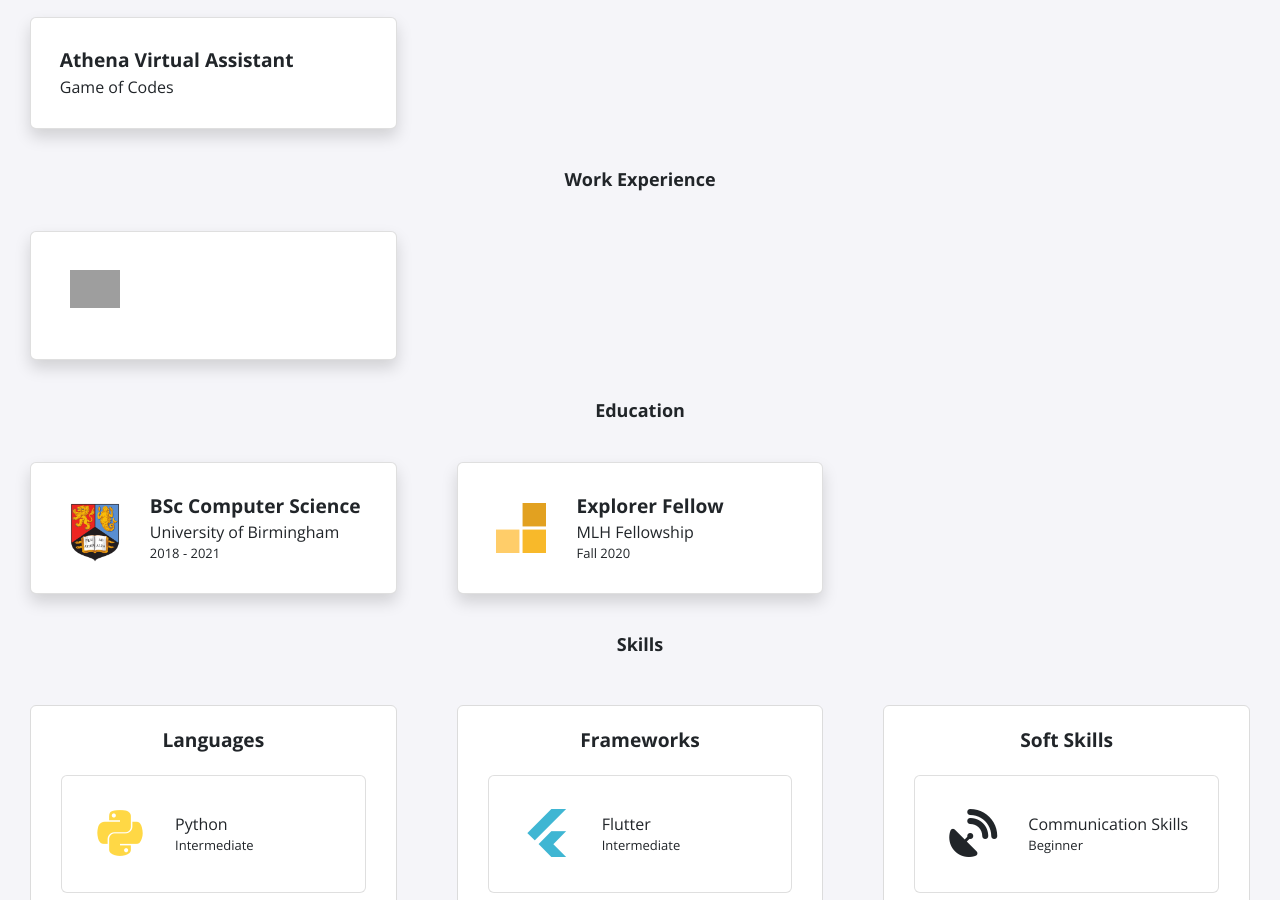
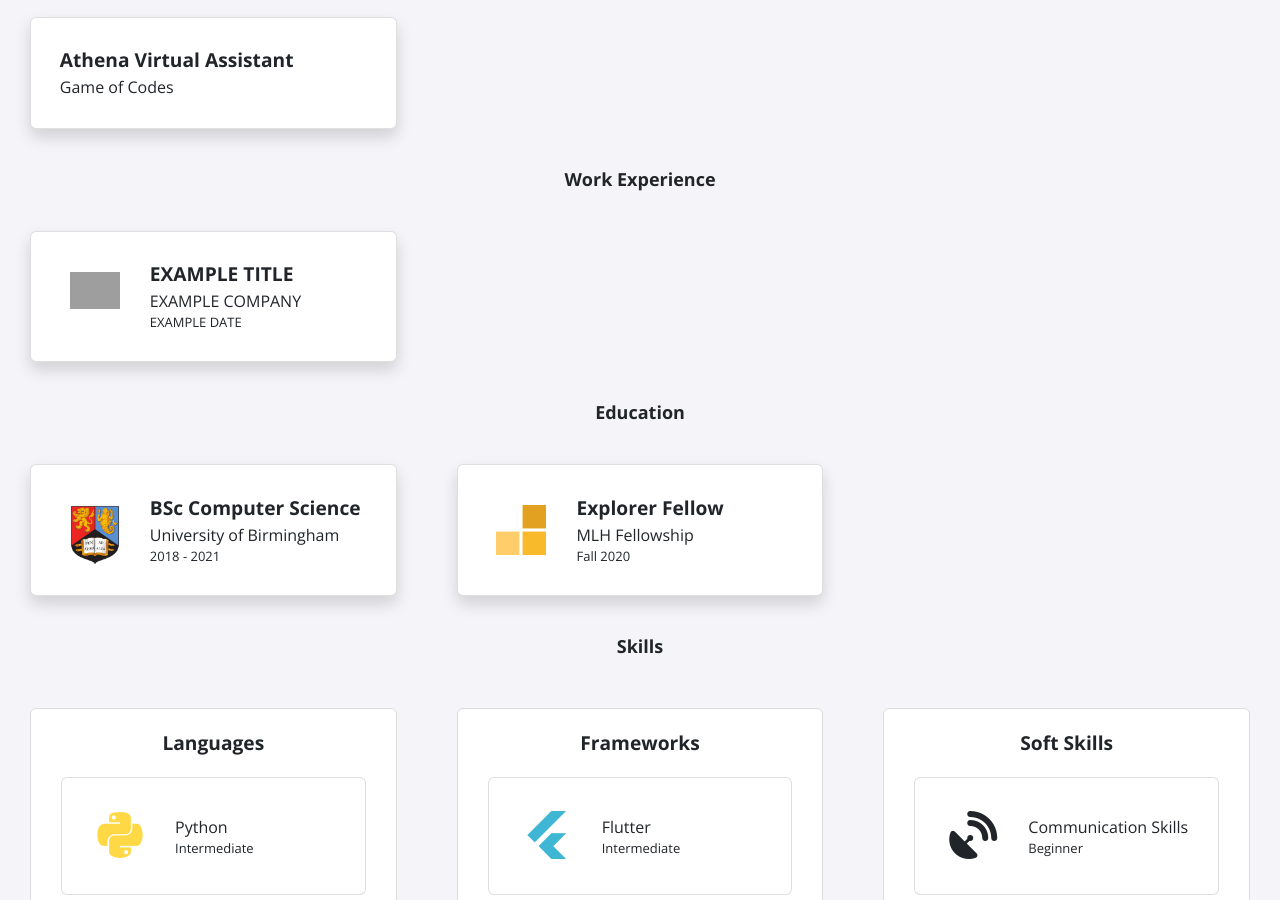
Before and after one commit to Heftygolfish31/legendary-octo-lamp, a Jekyll site: the page built from index.html, in a window 1280 px wide and 900 px high, scrolled down 475 px. Built offline with Jekyll 4.4.1, drawn with Linux system fonts in a browser that asks for light colours; nearby versions of some CDN libraries; grey boxes are pictures that could not be loaded.

Commit message:
Update experience.yml
Example placeholder

```diff
--- a/_data/experience.yml
+++ b/_data/experience.yml
@@ -1,4 +1,4 @@
-- role:
-  company:
-  dates:
-  logo:
+- role: EXAMPLE TITLE
+  company: EXAMPLE COMPANY
+  dates: EXAMPLE DATE
+  logo: #
```
